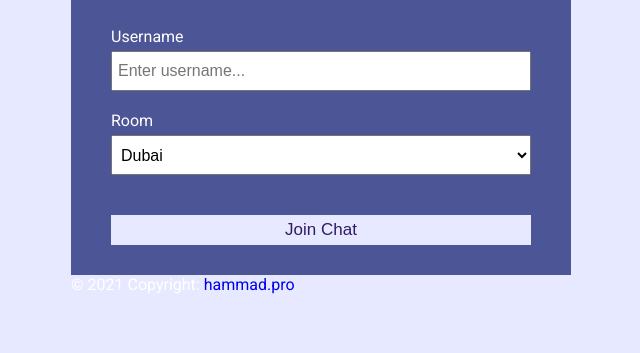
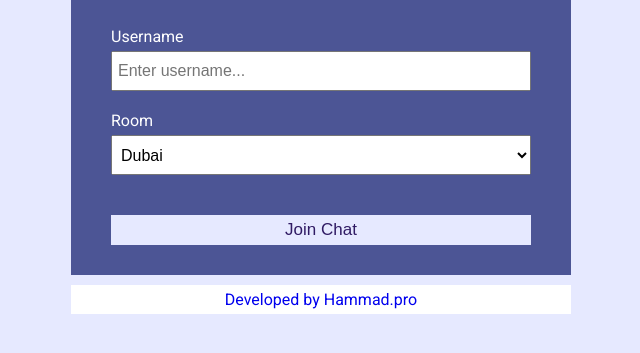
Before and after one commit to hammadweb2020/uaechatapp, a website: page public/index.html in a window 1280 px wide. Shown: the part 161-514 px from the top of the page, without its empty margins (319-959 px from the left). Drawn offline with Linux system fonts and the light colour scheme.

Commit message:
Footer update

```diff
--- a/public/css/style.css
+++ b/public/css/style.css
@@ -187,3 +187,13 @@ a {
 		display: none;
 	}
 }
+
+.footer-copyright{
+
+    background-color: white;
+    padding: 5px;
+    text-align: center;
+    color: #551a8b;
+    margin-top: 10px;
+
+}
--- a/public/index.html
+++ b/public/index.html
@@ -52,8 +52,8 @@
 <footer class="page-footer font-small blue">
 
 	<!-- Copyright -->
-	<div class="footer-copyright text-center py-3">© 2021 Copyright:
-	  <a href="https://hammad.pro/"> hammad.pro</a>
+	<div class="footer-copyright text-center py-3">
+	  <a href="https://hammad.pro/"> Developed by Hammad.pro</a>
 	</div>
 	<!-- Copyright -->
 
```
Also changed, not shown: public/chat.html (+12 -0 lines).
